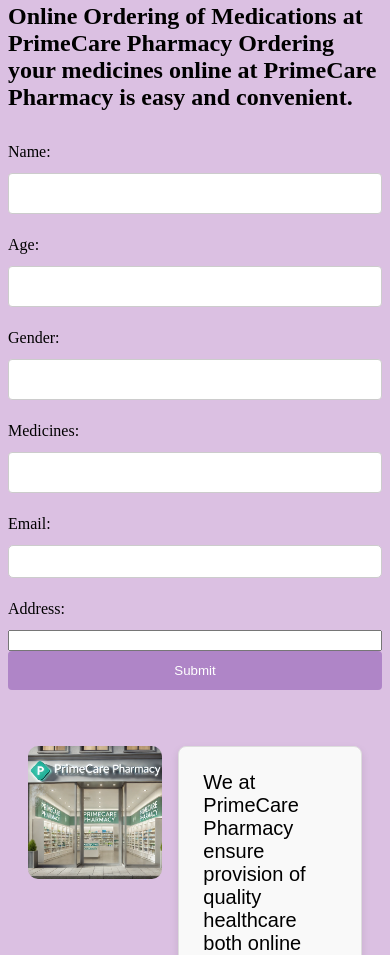
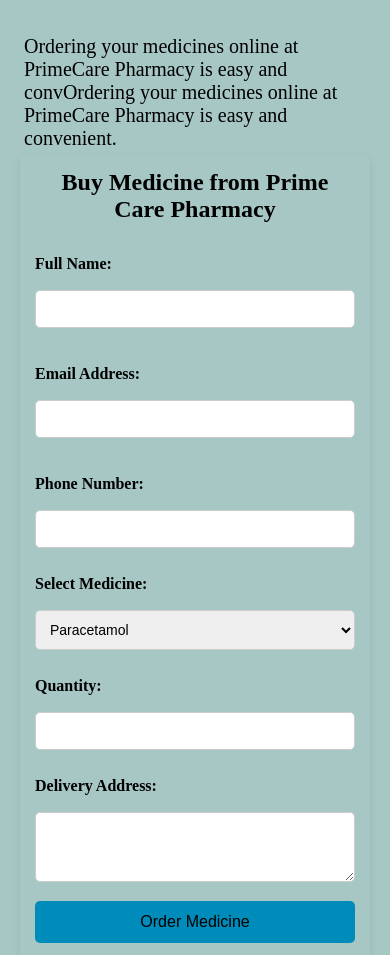
Before and after one commit to nadeesh71/Primecare, a plain HTML site: page pharmacy.html in a window 390 px wide. Shown: the part 409-1364 px from the top of the page. Drawn offline with Linux system fonts and the light colour scheme.

Commit message:
New update

```diff
--- a/Stylehos1.css
+++ b/Stylehos1.css
@@ -10,7 +10,7 @@ img {
 
   body  {
     background-image: url("");
-    background-color: #ffffff;
+    background-color:#F5F5F5;
     background-repeat: no-repeat;
     background-size:contain;
 
@@ -197,6 +197,10 @@ li {
   float: left;
 }
 
+.orderd-list li{
+  float: none;
+}
+
 
 li a {
   display: block;
@@ -213,7 +217,7 @@ li a:hover {
 
 
 body{
-          background-color:#dbc0e2 ;
+          background-color:#A7C7C5 ;
 
     }
 
@@ -340,6 +344,8 @@ input[type=submit]:hover {
   clear: both;
 }
 
+
+
 /* Responsive layout - when the screen is less than 600px wide, make the two columns stack on top of each other instead of next to each other */
 @media screen and (max-width: 600px) {
   .col-25, .col-75, input[type=submit] {
@@ -406,9 +412,102 @@ p {
 }
 
 
-#hospital-map {
-  max-width: 100%;
-  height: auto;
+
+* {
+  margin: 0;
+  padding: 0;
+  box-sizing: border-box;
+}
+
+body {
+
+
+  padding: 20px;
+}
+
+.pharmacy-form-container {
+
+  padding: 25px;
+  max-width: 600px;
+  margin: 0 auto;
+  box-shadow: 0 4px 8px rgba(0, 0, 0, 0.1);
+  border-radius: 8px;
+}
+
+h2 {
+  text-align: center;
+  margin-bottom: 20px;
+}
+
+.form-group {
+  margin-bottom: 15px;
+}
+
+label {
   display: block;
-  margin: 0 auto;
+  margin-bottom: 5px;
+  font-weight: bold;
 }
+
+input[type="text"],
+input[type="email"],
+input[type="tel"],
+input[type="number"],
+select,
+textarea {
+  width: 100%;
+  padding: 10px;
+  border: 1px solid #ccc;
+  border-radius: 5px;
+  font-size: 16px;
+}
+
+button {
+  width: 100%;
+  padding: 12px;
+  background-color: #008CBA;
+
+  border: none;
+  border-radius: 5px;
+  cursor: pointer;
+  font-size: 18px;
+}
+
+button:hover {
+  background-color: #007bb5;
+}
+
+@media (max-width: 768px) {
+  .pharmacy-form-container {
+      padding: 15px;
+  }
+
+  input[type="text"],
+  input[type="email"],
+  input[type="tel"],
+  input[type="number"],
+  select,
+  textarea {
+      font-size: 14px;
+  }
+
+  button {
+      font-size: 16px;
+  }
+}
+
+
+.map-container {
+  width: 100%;
+  max-width: 800px; /* Adjust as needed */
+  margin: 20px auto;
+  border: 2px solid #ccc; /* Optional styling */
+  border-radius: 8px; /* Optional styling */
+  overflow: hidden; /* Optional styling */
+}
+
+iframe {
+  width: 100%;
+  height: 400px; /* Adjust height as needed */
+  border: 0;
+}
--- a/pharmacy.html
+++ b/pharmacy.html
@@ -44,29 +44,56 @@
 
 
      <div>
-      <h2>Online Ordering of Medications at PrimeCare Pharmacy
+      <br><br>
 
-Ordering your medicines online at PrimeCare Pharmacy is easy and convenient.
-      </div></h2>
+  <p>Ordering your medicines online at PrimeCare Pharmacy is easy and convOrdering your medicines online at PrimeCare Pharmacy is easy and convenient.</p>
+      </div>
 
+      <div class="pharmacy-form-container">
+        <h2>Buy Medicine from Prime Care Pharmacy</h2>
+        <form action="/submit_medicine_order" method="POST">
+            <div class="form-group">
+                <label for="customerName">Full Name:</label>
+                <input type="text" id="customerName" name="customerName" required>
+            </div>
 
-     <div class="form-container">
-      <form>
-          <label for="name">Name:</label>
-          <input type="text" id="name" name="name">
-          <label for="name">Age:</label>
-          <input type="text" id="Age" name="Age">
-          <label for="name">Gender:</label>
-          <input type="text" id="Gender" name="Gender">
-          <label for="name">Medicines:</label>
-          <input type="text" id="Medicines" name="Medicines">
-          <label for="email">Email:</label>
-          <input type="email" id="email" name="email">
-          <label for="Address">Address:</label>
-          <input type="Address" id="Address" name="Address">
-          <input type="submit" value="Submit">
-      </form>
-  </div>
+            <div class="form-group">
+                <label for="email">Email Address:</label>
+                <input type="email" id="email" name="email" required>
+            </div>
+
+            <div class="form-group">
+                <label for="phone">Phone Number:</label>
+                <input type="tel" id="phone" name="phone" required>
+            </div>
+
+            <div class="form-group">
+                <label for="medicine">Select Medicine:</label>
+                <select id="medicine" name="medicine" required>
+                    <option value="paracetamol">Paracetamol</option>
+                    <option value="ibuprofen">Ibuprofen</option>
+                    <option value="antibiotics">Antibiotics</option>
+                    <option value="cough-syrup">Cough Syrup</option>
+                    <option value="antacid">Antacid</option>
+                    <option value="vitamins">Vitamins</option>
+                </select>
+            </div>
+
+            <div class="form-group">
+                <label for="quantity">Quantity:</label>
+                <input type="number" id="quantity" name="quantity" min="1" required>
+            </div>
+
+            <div class="form-group">
+                <label for="address">Delivery Address:</label>
+                <textarea id="address" name="address" rows="3" required></textarea>
+            </div>
+
+            <div class="form-group">
+                <button type="submit">Order Medicine</button>
+            </div>
+        </form>
+    </div>
 
   <br><br>
   <div class="content-container">
```
Also changed, not shown: about.html (+9 -0 lines), index.html (+50 -30 lines), register.html (added, +85 -0 lines), services.html (+4 -0 lines).
